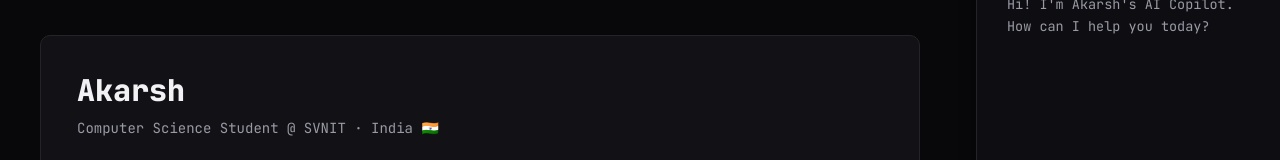
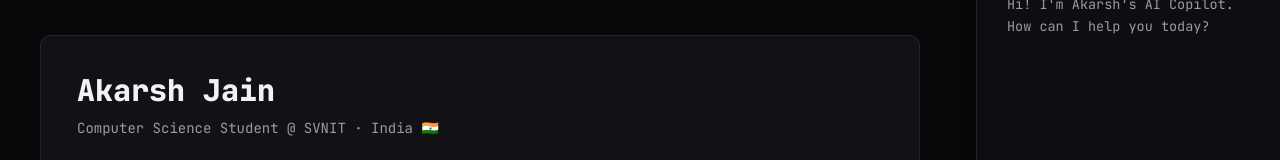
Before and after one commit to akarshjain05/portfolio, a React (Vite) app: page /readme in a window 1280 px wide. Shown: the part 157-317 px from the top of the page. Built offline with nearby package versions, Linux system fonts and the light colour scheme.

Commit message:
fix: update profile name to include last name for proper hero rendering

```diff
--- a/src/data/portfolioData.js
+++ b/src/data/portfolioData.js
@@ -11,7 +11,7 @@
 // ─────────────────────────────────────────────────────────────────
 
 export const profile = {
-  name: "Akarsh",
+  name: "Akarsh Jain",
   roles: ["Full-Stack Developer", "AI/ML Engineer", "Competitive Programmer"],
   affiliationBadge: "@ SVNIT",
   heroLine: "Building backend & AI systems that hold up under pressure.",
```
